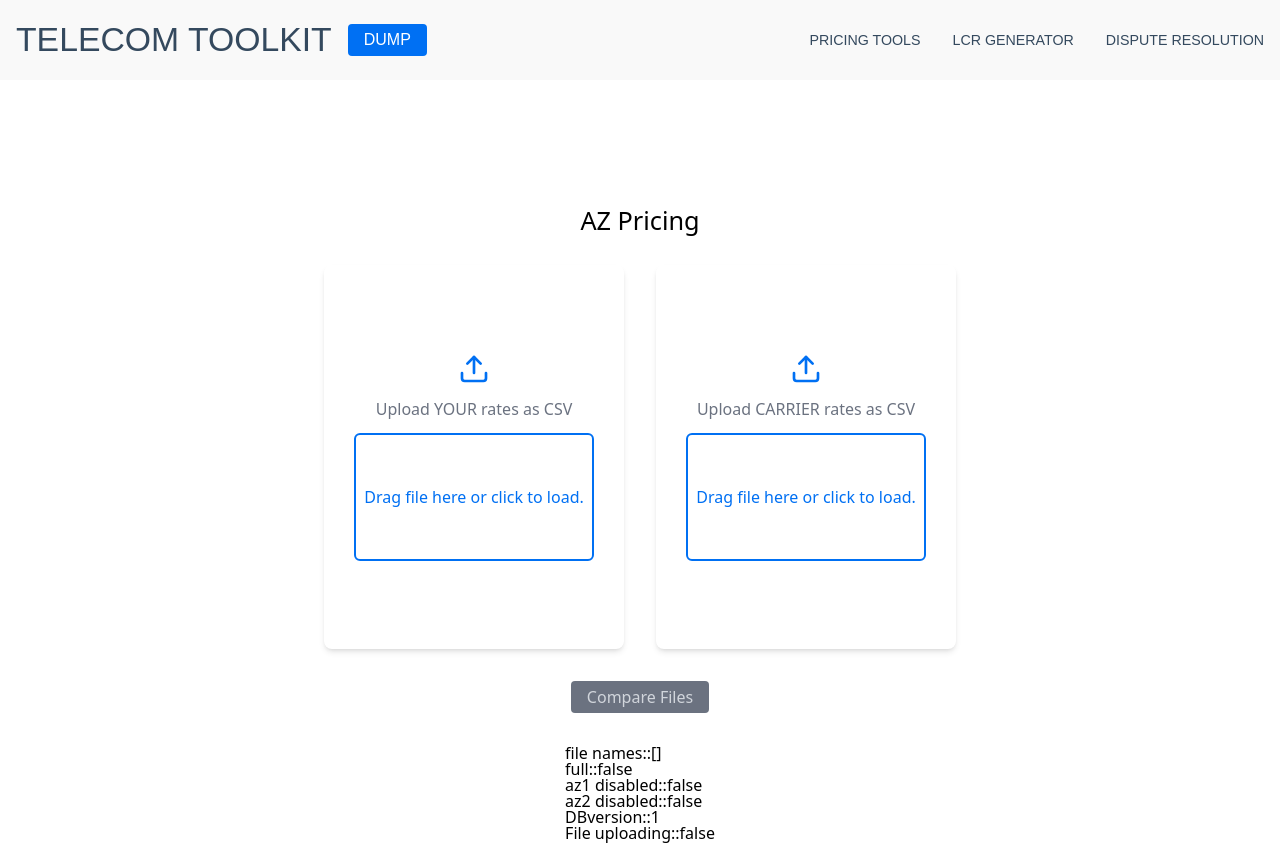
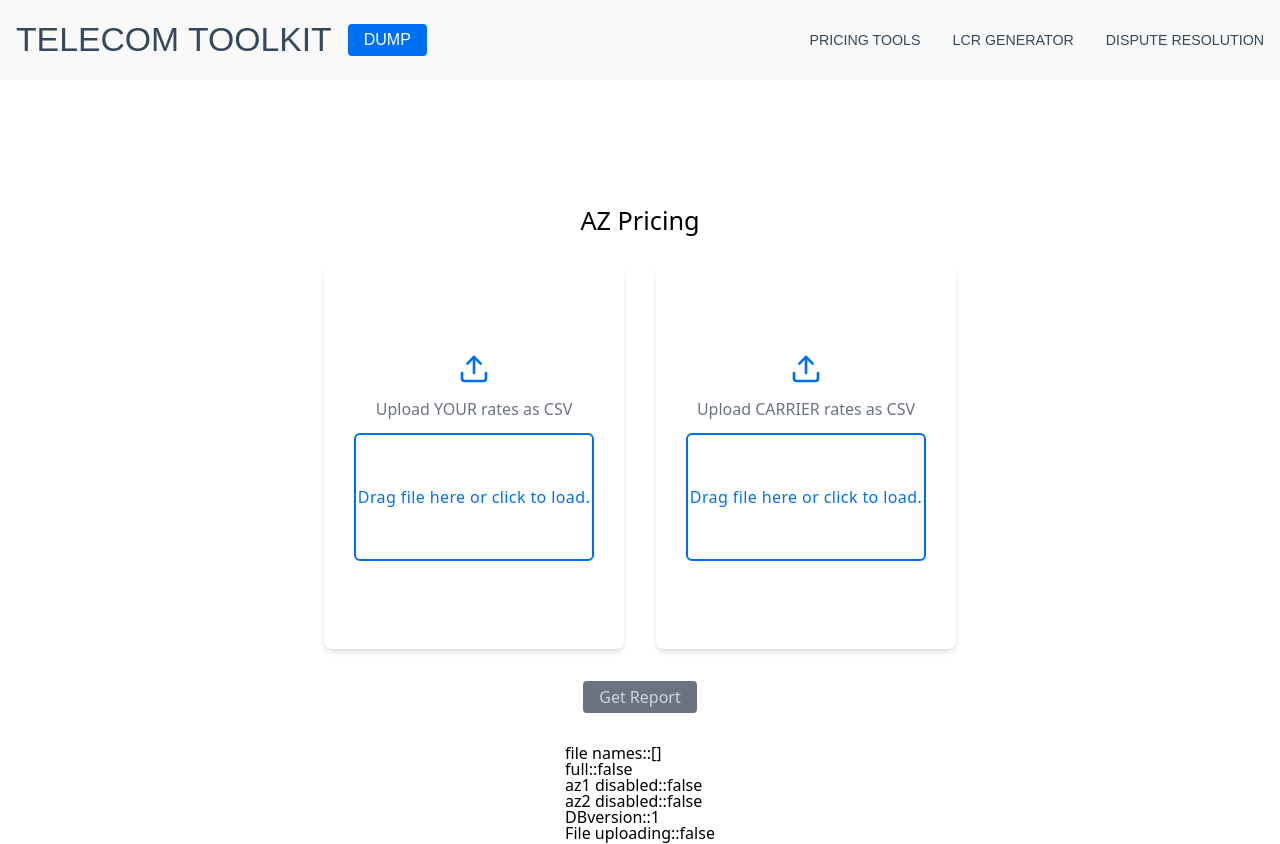
Before and after one commit to kdjordan/voip-accelerator, a Vue app: page / in a window 1280 px wide. Built offline with nearby package versions, Linux system fonts and the light colour scheme.

Commit message:
tracking doen issue on storing data - columns are getting lost

```diff
--- a/src/components/TheModal.vue
+++ b/src/components/TheModal.vue
@@ -167,6 +167,7 @@
 
 
 	function confirmColumnRoles() {
+		console.log('sending in emit', columnRoles.value, startLine.value)
 		emit('confirm', {
 			columnRoles: columnRoles.value,
 			startLine: startLine.value,
--- a/src/components/UploadComponent.vue
+++ b/src/components/UploadComponent.vue
@@ -7,8 +7,8 @@
 			<p class="text-muted-foreground">{{ displayMessage }}</p>
 			<div
 				:class="[
-					'w-[95%] h-32 border-2 border-primary rounded-md flex items-center justify-center text-primary hover:bg-primary/80 transition-colors',
-					{ pulse: localDBloading, 'bg-green-500 text-white': props.disabled },
+					'w-[95%] h-32 border-2 border-primary rounded-md flex items-center justify-center tracking-wide text-primary hover:bg-primary/80 transition-colors',
+					{ pulse: localDBloading, fileLoaded: props.disabled },
 				]"
 				@dragover.prevent="onDragOver"
 				@drop.prevent="onDrop"
@@ -16,7 +16,7 @@
 				@dragleave="onDragLeave"
 				@click="selectFile"
 			>
-				<p :class="{'text-white': localDBloading}">
+				<p :class="{ 'text-white': localDBloading }">
 					{{ statusMessage }}
 				</p>
 
@@ -76,6 +76,7 @@
 	const isDragOver = ref<boolean>(false);
 	const showModal = ref<boolean>(false);
 	const startLine = ref<number>(1);
+
 	const statusMessage = ref<string>(
 		'Drag file here or click to load.'
 	);
@@ -162,13 +163,17 @@
 				previewData.value = results.data.slice(0, 25) as string[][];
 				columns.value = results.data[startLine.value - 1] as string[];
 				columnRoles.value = Array(columns.value.length).fill('');
-
 				showModal.value = true;
 			},
 		});
 	}
 
-	function confirmColumnRoles() {
+	function confirmColumnRoles(event: {
+		columnRoles: string[];
+		startLine: number;
+	}) {
+		columnRoles.value = event.columnRoles;
+		startLine.value = event.startLine;
 		parseCSVForFullProcessing();
 		showModal.value = false;
 	}
@@ -186,6 +191,7 @@
 	}
 
 	async function parseCSVForFullProcessing() {
+		console.log('the file ', file.value);
 		if (file.value) {
 			Papa.parse(file.value, {
 				header: false,
@@ -212,7 +218,6 @@
 						});
 						standardizedData.push(standardizedRow);
 					});
-
 					storeDataInIndexedDB(standardizedData);
 				},
 			});
@@ -222,6 +227,8 @@
 	async function storeDataInIndexedDB(
 		data: { [key: string]: string | number }[]
 	) {
+
+		//here is where we left off
 		try {
 			if (file.value) {
 				const standardizedData: StandardizedData[] = data.map(
@@ -247,8 +254,9 @@
 </script>
 
 <style scoped>
-	.loaded {
-		background-color: green;
+	.fileLoaded {
+		background-color: #81c784;
+		color: white;
 	}
 	/* .drop-zone {
 		min-height: 150px;
--- a/src/composables/useIndexDB.ts
+++ b/src/composables/useIndexDB.ts
@@ -1,5 +1,5 @@
+import { type StandardizedData } from './../../types/app-types';
 import { ref } from 'vue';
-import { type StandardizedData } from '../../types/app-types';
 import { useDBstore } from '@/stores/db';
 import { openDB, type DBSchema } from 'idb';
 
@@ -35,6 +35,7 @@ export function useIndexedDB() {
 
 
   async function storeInIndexedDB(data: StandardizedData[], dbName: string, fileName: string, componentName: string) {
+    console.log('received ', data, dbName, fileName, componentName)
     try {
       const db = await openDB(dbName, DBstore.globalDBVersion + 1, {
         upgrade(db) {
@@ -43,35 +44,33 @@ export function useIndexedDB() {
           DBstore.setGlobalFileIsUploading(true);
           localDBloading.value = true
           if (!db.objectStoreNames.contains(fileName)) {
-            const store = db.createObjectStore(fileName, {
+            db.createObjectStore(fileName, {
               keyPath: 'id',
               autoIncrement: true,
             });
-
-            // You can define indexes or additional store options here if needed
-            // store.createIndex('indexName', 'indexKey', { unique: false });
           }
         },
       });
 
       const transaction = db.transaction(fileName, 'readwrite');
       const store = transaction.objectStore(fileName);
-
+      // console.log('got data ', data)
       data.forEach((row) => {
+        // console.log('adding', row)
         store.add(row);
       });
 
       transaction.oncomplete = () => {
         DBstore.addFileUploaded(componentName, dbName, fileName);
-        console.log('Data stored successfully in IndexedDB', fileName, dbName, componentName);
+        // console.log('Data stored successfully in IndexedDB', fileName, dbName, componentName);
         DBstore.setGlobalFileIsUploading(false);
         localDBloading.value = false
 
         db.close();
       };
 
-      transaction.onerror = (event) => {
-        localDBloading.value = true
+      transaction.onerror = () => {
+        localDBloading.value = false
         console.error('Transaction error:', transaction.error);
       };
     } catch (error) {
--- a/src/views/AzPricing.vue
+++ b/src/views/AzPricing.vue
@@ -29,7 +29,7 @@
 				}"
 				class="py-2 px-4 rounded transition text-center"
 			>
-				Compare Files
+				Get Report
 			</button>
 		</div>
 		file names::{{ DBstore.getAZFileNames }}<br />
```
